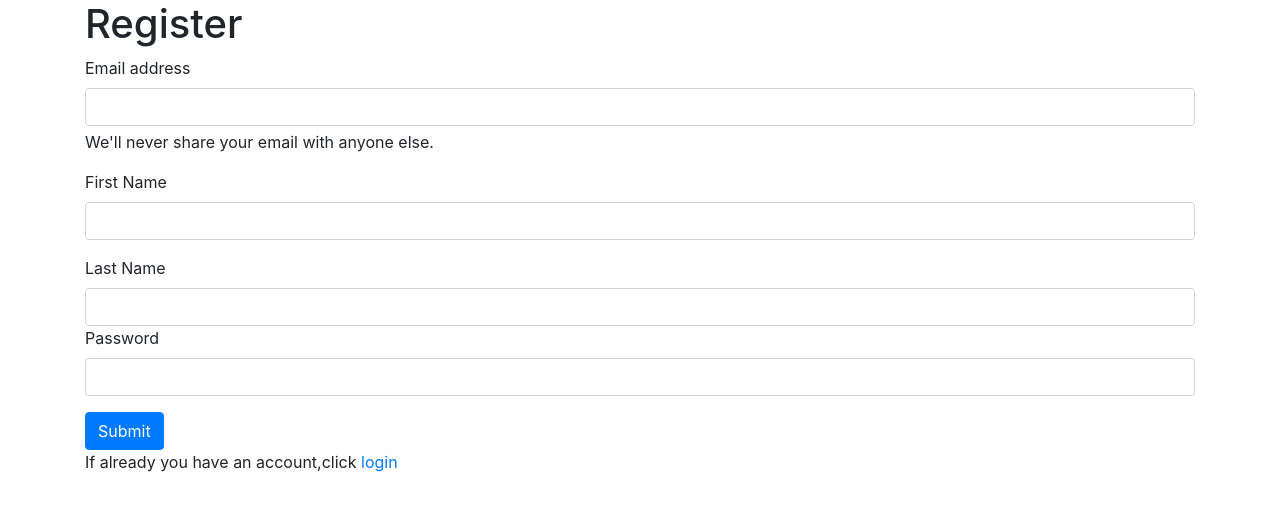
After one commit to saugat1070/Django_Basics, a Django app: page /register/ in a window 1280 px wide. The commit adds this page. Shown: the top 511 px of the page. Run offline with Django 5.2, Linux system fonts and the light colour scheme; some libraries are stand-ins or nearby versions.

Commit message:
adding Django file in new repo

```diff
--- a/Django_basics/FirstApp/models.py
+++ b/Django_basics/FirstApp/models.py
@@ -1,4 +1,5 @@
 from django.db import models
+from django.contrib.auth.models import User
 
 # Create your models here.
 class Employee(models.Model):
--- /dev/null
+++ b/Django_basics/FirstApp/templates/register.html
@@ -0,0 +1,38 @@
+<!DOCTYPE html>
+{% load static %}
+<html lang="en">
+<head>
+    <meta charset="UTF-8">
+    <meta name="viewport" content="width=device-width, initial-scale=1.0">
+    <link rel="stylesheet" href="https://stackpath.bootstrapcdn.com/bootstrap/4.5.2/css/bootstrap.min.css">
+    <title>Document</title>
+</head>
+<body>
+    <div class="container">
+
+        <form method="POST">
+            {% csrf_token %}
+            <h1>Register</h1>
+            <div class="mb-3">
+              <label for="exampleInputEmail1" name="email" class="form-label">Email address</label>
+              <input type="email" class="form-control" name="email" aria-describedby="emailHelp">
+              <div id="emailHelp" class="form-text">We'll never share your email with anyone else.</div>
+            </div>
+            <div class="mb-3">
+                <label for="exampleInputEmail1" name="first_name" class="form-label">First Name</label>
+                <input type="text" class="form-control" name="first_name" aria-describedby="emailHelp">
+            </div>
+            <div class="mb-3">
+                <label for="exampleInputEmail1" name="last_name" class="form-label">Last Name</label>
+                <input type="text" class="form-control" name="last_name" aria-describedby="emailHelp">
+                <div class="mb-3">
+              <label for="exampleInputPassword1" name="password" class="form-label">Password</label>
+              <input type="password" class="form-control" id="exampleInputPassword1">
+            </div>
+            <button type="submit" class="btn btn-primary">Submit</button>
+        </form>
+        <p>If already you have an account,click <a href="{% url 'sign_in'%}">login</a></p>
+</div>
+    <script src="https://cdn.jsdelivr.net/npm/bootstrap@5.3.3/dist/js/bootstrap.bundle.min.js" integrity="sha384-YvpcrYf0tY3lHB60NNkmXc5s9fDVZLESaAA55NDzOxhy9GkcIdslK1eN7N6jIeHz" crossorigin="anonymous"></script>
+</body>
+</html>
--- a/Django_basics/FirstApp/templates/student.html
+++ b/Django_basics/FirstApp/templates/student.html
@@ -22,5 +22,6 @@
             <input type="submit" class="btn btn-primary" value="submit">
         </form>
     </div>
+    <script src="https://cdn.jsdelivr.net/npm/bootstrap@5.3.3/dist/js/bootstrap.bundle.min.js" integrity="sha384-YvpcrYf0tY3lHB60NNkmXc5s9fDVZLESaAA55NDzOxhy9GkcIdslK1eN7N6jIeHz" crossorigin="anonymous"></script>
 </body>
 </html>
--- a/Django_basics/FirstApp/urls.py
+++ b/Django_basics/FirstApp/urls.py
@@ -8,5 +8,7 @@ urlpatterns = [
     path('third/',views.Time,name='time'),
     path('flex/',views.Student,name='flex'),
     path('student_record/',views.Student_Record,name='student_record'),
+    path('sign_in/',views.sign_in,name='sign_in'),
+    path('register/',views.register,name='register'),
 
 ] + static(settings.MEDIA_URL, document_root=settings.MEDIA_ROOT) + static(settings.STATIC_URL, document_root=settings.STATIC_ROOT)
--- a/Django_basics/FirstApp/views.py
+++ b/Django_basics/FirstApp/views.py
@@ -9,6 +9,7 @@ from FirstApp.models import form_submission as FormSubmission
 #from FirstApp.forms import StudentForm
 from FirstApp.forms import form_submission
 from . import forms
+from django.contrib.auth.models import User
 # Create your views here.
 def index(request):
     return HttpResponse('<h1>Hi,Welcome to Our Django Series Page</h1>')
@@ -55,3 +56,47 @@ def Student_Record(request):
         form = form_submission()
 
     return render(request, 'student.html', {'form': form})
+
+
+# def signin_page(request):
+#     form_signin = form_submission()
+#     if request.method == "POST":
+#         form_signin = form_submission(request.POST)
+#         if form_signin.is_valid():
+#             name = form_signin.cleaned_data['user_name']
+#             password = form_signin.cleaned_data['user_password']
+#             print(f"Name:{name} \nPassword:{password}")
+#             data_of_signup = FormSubmission.objects.all()
+#             print(type(data_of_signup))
+#             # for user_name,user_password in data_of_signup:
+#             #     if(name == data_of_signup.user_name & password == data_of_signup.user_password):
+#             #         print('success')
+#         else:
+#             form_signin = form_submission()
+
+#     return render(request,'signin.html',{'form':form_signin})
+
+def sign_in(request):
+    if request.method == "POST":
+        username = request.POST.get('email')
+        password = request.POST.get('password')
+        print(username)
+    return render(request,'signin.html')
+
+def register(request):
+    if request.method == "POST":
+        first_name = request.POST.get('first_name')
+        last_name = request.POST.get('last_name')
+        email = request.POST.get('email')
+        password = request.POST.get('password')
+
+        username = email.split('@')[0]
+        User.objects.create_user(
+            username = username,
+            first_name = first_name,
+            last_name = last_name,
+            email = email
+        )
+        User.set_password(password)
+        return redirect('sign_in')
+    return render(request,'register.html')
```
Also changed, not shown: Django_basics/FirstApp/admin.py (+4 -4 lines), Django_basics/FirstApp/templates/signin.html (added, +36 -0 lines), Django_basics/FirstApp/static/css/signin.css (added), Django_basics/FirstApp/templates/new.html (deleted), Django_basics/db.sqlite3.
